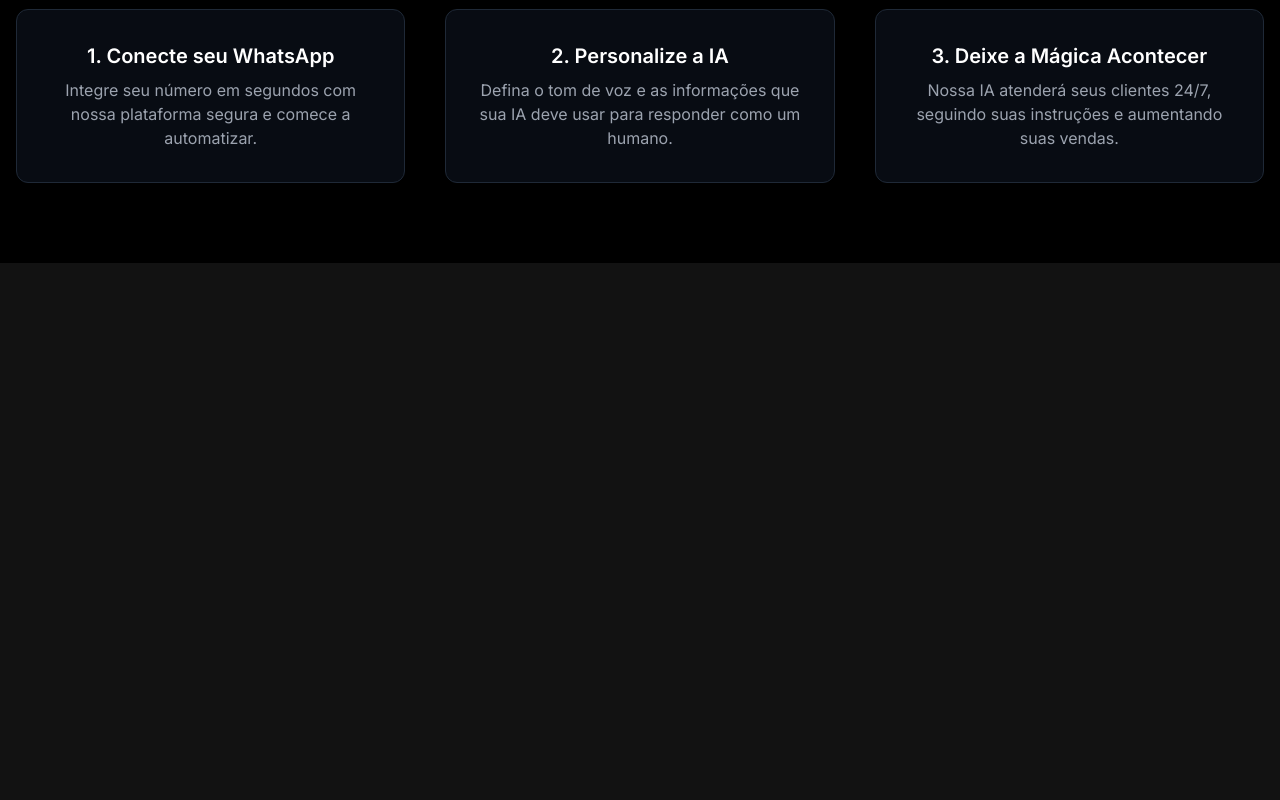
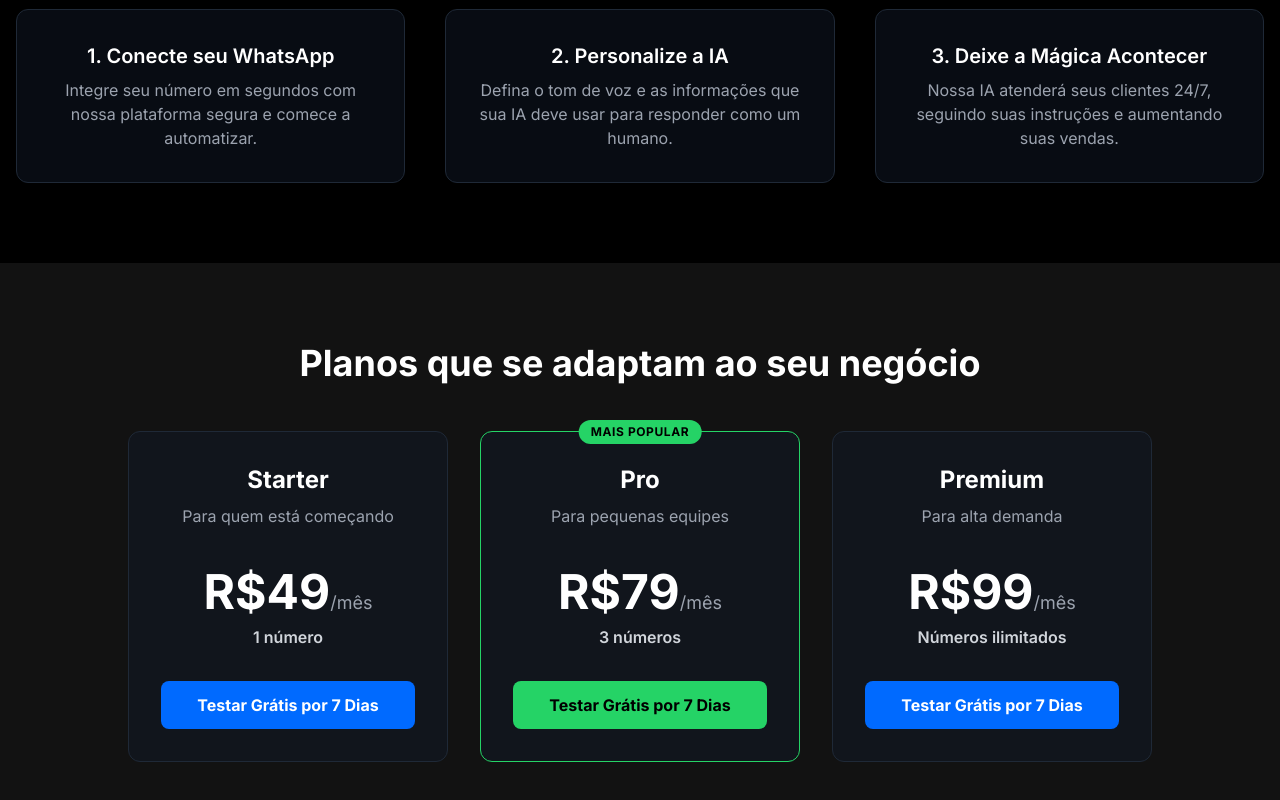
Before and after one commit to KaaioH013/axiosync, a Next.js app: page / in a window 1280 px wide. Shown: the part 999-1799 px from the top of the page. Before the commit the page ends 1262 px from the top, so only its background shows below. Built offline with nearby package versions, Linux system fonts and the light colour scheme.

Commit message:
Adiciona a seção de Planos

```diff
--- a/src/app/page.tsx
+++ b/src/app/page.tsx
@@ -1,14 +1,16 @@
 // src/app/page.tsx
 import { Header } from "@/components/Header";
 import { Hero } from "@/components/Hero";
-import { HowItWorks } from "@/components/HowItWorks"; // 1. Importe o novo componente
+import { HowItWorks } from "@/components/HowItWorks";
+import { Plans } from "@/components/Plans"; // 1. Importe aqui
 
 export default function HomePage() {
   return (
     <main>
       <Header />
       <Hero />
-      <HowItWorks /> {/* 2. Adicione-o aqui */}
+      <HowItWorks />
+      <Plans /> {/* 2. Adicione aqui */}
     </main>
   );
 }
--- /dev/null
+++ b/src/components/Plans.tsx
@@ -0,0 +1,50 @@
+// src/components/Plans.tsx
+import Link from 'next/link';
+
+export function Plans() {
+  const plans = [
+    { name: "Starter", price: "49", numbers: "1 número", bestFor: "Para quem está começando" },
+    { name: "Pro", price: "79", numbers: "3 números", bestFor: "Para pequenas equipes", popular: true },
+    { name: "Premium", price: "99", numbers: "Números ilimitados", bestFor: "Para alta demanda" },
+  ];
+
+  return (
+    <section id="plans" className="py-20 px-4">
+      <div className="container mx-auto text-center">
+        <h2 className="text-3xl md:text-4xl font-bold text-white mb-12">
+          Planos que se adaptam ao seu negócio
+        </h2>
+        <div className="grid grid-cols-1 md:grid-cols-3 gap-8 max-w-5xl mx-auto">
+          {plans.map((plan) => (
+            <div key={plan.name} className={`relative p-8 rounded-xl border ${plan.popular ? 'border-brand-green' : 'border-gray-800'} bg-gray-900/50 flex flex-col`}>
+              {/* Tag de "Mais Popular" */}
+              {plan.popular && (
+                <div className="absolute top-0 -translate-y-1/2 left-1/2 -translate-x-1/2 bg-brand-green text-black text-xs font-bold px-3 py-1 rounded-full uppercase tracking-wider">
+                  Mais Popular
+                </div>
+              )}
+
+              <h3 className="text-2xl font-bold text-white">{plan.name}</h3>
+              <p className="text-gray-400 mt-2 mb-6 h-10">{plan.bestFor}</p>
+
+              <p className="text-5xl font-bold text-white mb-2">
+                R${plan.price}
+                <span className="text-lg font-normal text-gray-400">/mês</span>
+              </p>
+
+              <p className="font-semibold mb-8 text-gray-300">{plan.numbers}</p>
+
+              <div className="flex-grow"></div>
+
+              <Link href="/login">
+                <button className={`w-full font-bold py-3 rounded-lg transition-transform hover:scale-105 ${plan.popular ? 'bg-brand-green text-black' : 'bg-brand-blue text-white'}`}>
+                  Testar Grátis por 7 Dias
+                </button>
+              </Link>
+            </div>
+          ))}
+        </div>
+      </div>
+    </section>
+  );
+};
```
